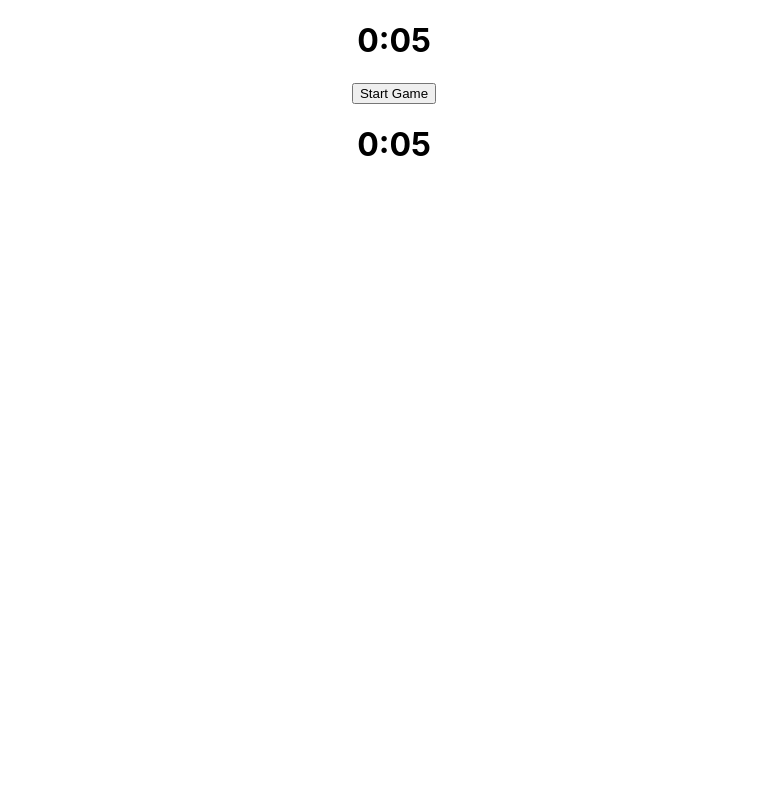
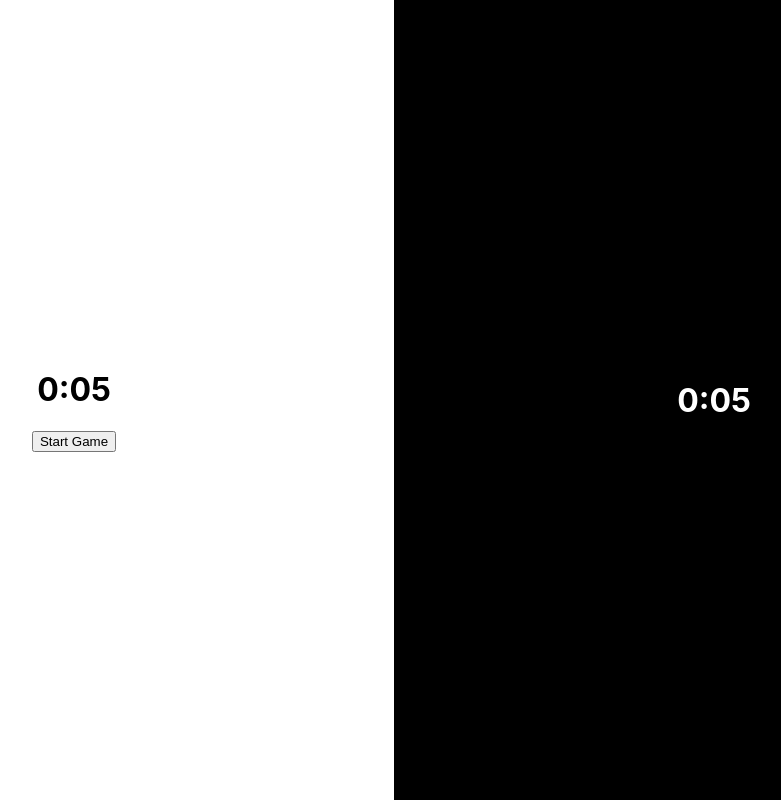
Before and after one commit to ycchiu5896/chess-assessment, a React (Create React App) app: page / in a window 1280 px wide. Shown: the whole page, without its empty margins (246-1027 px from the left). Built offline with nearby package versions, Linux system fonts and the light colour scheme.

Commit message:
added logic with ending the time and declarign winner

```diff
--- a/src/App.css
+++ b/src/App.css
@@ -2,37 +2,45 @@
   text-align: center;
 }
 
-.App-logo {
-  height: 40vmin;
-  pointer-events: none;
+.black-container {
+  background-color: black;
+  color:white;
 }
 
-@media (prefers-reduced-motion: no-preference) {
-  .App-logo {
-    animation: App-logo-spin infinite 20s linear;
-  }
+.white-container {
+  background-color: white;
+  color:black;
 }
 
-.App-header {
-  background-color: #282c34;
-  min-height: 100vh;
+.black-container, .white-container {
+  width: 50%;
   display: flex;
   flex-direction: column;
   align-items: center;
   justify-content: center;
-  font-size: calc(10px + 2vmin);
+}
+
+.timer-page {
+  display: flex;
+  flex-direction: row;
+  width: 100%;
+  height: 100vh;
+}
+
+.winner-page{
+  display: flex;
+  flex-direction: column;
+  align-items: center;
+  justify-content: center;
+  height: 100vh;
+}
+
+.black-wins{
+  background-color: black;
   color: white;
 }
 
-.App-link {
-  color: #61dafb;
+.white-wins{
+  background-color: white;
+  color: black;
 }
-
-@keyframes App-logo-spin {
-  from {
-    transform: rotate(0deg);
-  }
-  to {
-    transform: rotate(360deg);
-  }
-}
--- a/src/components/TimerPage.tsx
+++ b/src/components/TimerPage.tsx
@@ -1,6 +1,7 @@
 import { useState, useEffect, useCallback } from 'react';
 import PlayerTurn from './PlayerTurn';
 import DisplayTimer from './DisplayTimer';
+import '../App.css';
 
 interface PlayerTimeLeft {
     white: number;
@@ -17,7 +18,7 @@ const TURN_DURATION: TurnDuration = {hours:0, minutes: 0, seconds: 5};
 
 export default function TimerPage({onStateChange}: {onStateChange: (winner: 'white' | 'black' | null) => void}) {
 
-    const SECONDS_GAME_ENDS = 0;
+    const SECONDS_GAME_END = 0;
 
     const [PlayerTimeLeft, setPlayerTimeLeft] = useState<PlayerTimeLeft>({
         white: convertToSeconds(TURN_DURATION),
@@ -48,7 +49,20 @@ export default function TimerPage({onStateChange}: {onStateChange: (winner: 'whi
         };
     }, []);
 
-        //decrement time every second
+    const resetTimers = useCallback((): PlayerTimeLeft => {
+        return {
+            white: convertToSeconds(TURN_DURATION),
+            black: convertToSeconds(TURN_DURATION),
+        };
+    }, []);
+
+    const resetGame = useCallback(() => {
+        setPlayerTimeLeft(resetTimers());
+        setInGame(false);
+        setPlayerTurn('white');
+    }, [resetTimers]);
+
+    //decrement time every second
     useEffect(() => {
         const interval = setInterval(() => {
             setPlayerTimeLeft((prev) => {
@@ -63,6 +77,14 @@ export default function TimerPage({onStateChange}: {onStateChange: (winner: 'whi
             clearInterval(interval);
         };
     }, [playerTurn, inGame, subtractTime]);
+
+    // check if there is a winner
+    useEffect(() => {
+        if (PlayerTimeLeft[playerTurn] <= SECONDS_GAME_END) {
+            onStateChange(playerTurn === 'white' ? 'black' : 'white');
+            resetGame();
+        }
+    }, [PlayerTimeLeft, playerTurn, onStateChange, resetGame]);
 
     return (
     <div className='parent-container'>
--- a/src/components/WinnerPage.tsx
+++ b/src/components/WinnerPage.tsx
@@ -1,7 +1,7 @@
 export default function WinnerPage({winner, onStateChange} : {winner: 'white' | 'black' | null, onStateChange: (winner: 'white' | 'black' | null) => void}) {
     return (
-        <div>
-            <div className={`winner-page ${winner}-wins`}>
+        <div className={`winner-page ${winner}`}>
+            <div>
                 <h1>{winner} wins</h1>
             </div>
             <button onClick={() => onStateChange(null)}> Play Again</button>
```
